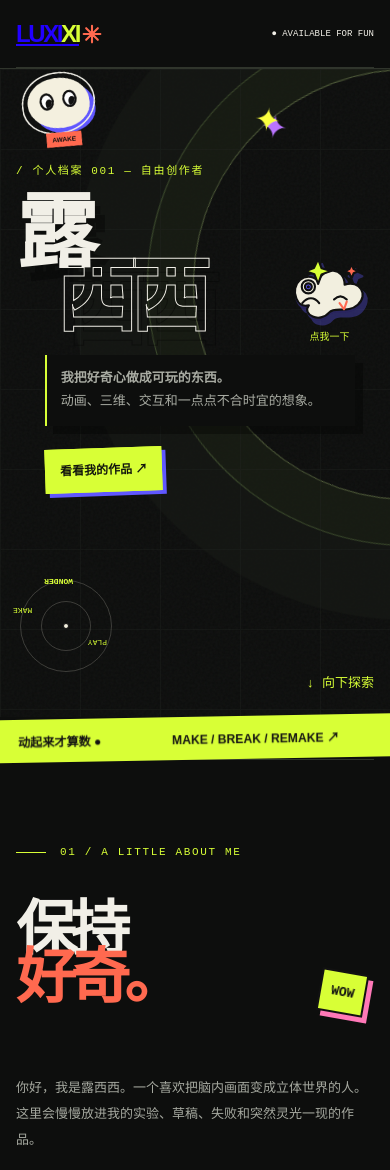
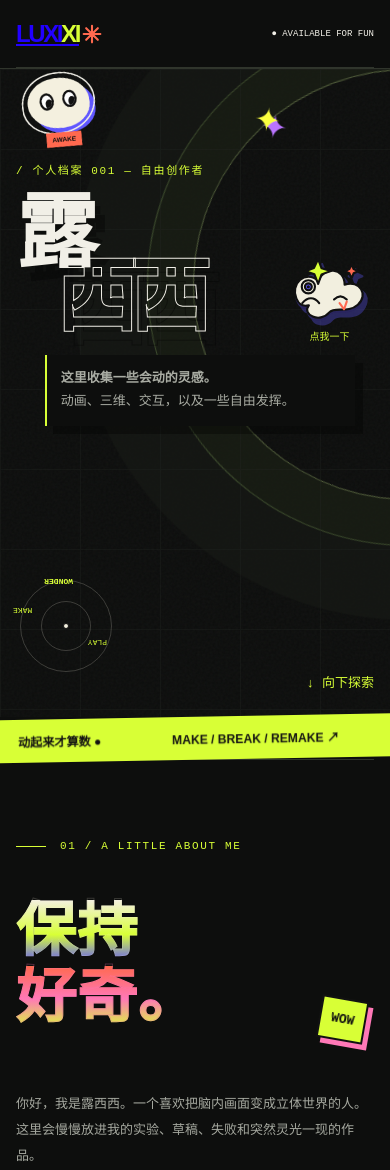
Before and after one commit to liluu0/luxixi, a Vue app: page / in a window 390 px wide. Shown: the top 1170 px of the page. Built offline with nearby package versions, Linux system fonts and the light colour scheme; no server answers.

Commit message:
调整首页保持好奇标题动效

```diff
--- a/src/components/HomePage.vue
+++ b/src/components/HomePage.vue
@@ -91,10 +91,7 @@ onUnmounted(() => cardObserver?.disconnect())
             / 个人档案 001 — 自由创作者
           </div>
           <h1>露<span>西西</span></h1>
-          <p><strong>我把好奇心做成可玩的东西。</strong><br>动画、三维、交互和一点点不合时宜的想象。</p>
-          <div class="mobile-hero-actions">
-            <a class="hero-work-link" href="#work">看看我的作品 ↗</a>
-          </div>
+          <p><strong>这里收集一些会动的灵感。</strong><br>动画、三维、交互，以及一些自由发挥。</p>
         </div>
         <div class="sticker-field" aria-label="首页装饰贴图">
           <button type="button" class="sticker sticker-eye" :class="`mood-${stickerMood}`" :aria-label="`贴纸状态：${moods[stickerMood]}，点击切换`" @click="pokeSticker">
@@ -229,16 +226,13 @@ onUnmounted(() => cardObserver?.disconnect())
 .cards .card-awaiting:focus-visible{opacity:1;translate:0 0}
 @media(prefers-reduced-motion:reduce){.cards .card-scroll-reveal{opacity:1;translate:none;transition:none}}
 .logo-star{display:inline-block;width:20px;height:20px;margin-left:3px;vertical-align:-2px;color:var(--orange)}
-.mobile-hero-actions,.mobile-doodle{display:none}
+.mobile-doodle{display:none}
 @media(max-width:700px){
   .site .hero{height:auto;min-height:calc(85svh - 68px);padding-block:92px 100px;align-items:start}
   .hero .content{width:100%;min-width:0}
   .hero h1{margin:24px 0 26px}
   .hero p{margin-left:8%;width:92%;max-width:310px;padding:12px 14px}
-  .mobile-hero-actions{display:flex;align-items:center;gap:18px;margin:22px 0 0 8%;pointer-events:auto;flex-wrap:wrap}
-  .mobile-hero-actions a{font:600 12px/1.5 'Microsoft YaHei',sans-serif;text-decoration:none;min-height:44px;display:inline-flex;align-items:center}
-  .hero-work-link{padding:0 14px;background:var(--acid);color:#11150d;border:1px solid var(--acid);box-shadow:4px 4px 0 var(--blue);transform:rotate(-2deg)}
-  .mobile-hero-actions a:focus-visible,.mobile-doodle:focus-visible{outline:2px solid var(--pink);outline-offset:5px}
+  .mobile-doodle:focus-visible{outline:2px solid var(--pink);outline-offset:5px}
   .hero .hero-doodle{display:none}
   .mobile-doodle{display:block;position:absolute;right:4%;top:180px;width:90px;padding:0;border:0;background:none;cursor:pointer;pointer-events:auto;color:var(--ink)}
   .mobile-doodle img{display:block;width:100%;transition:transform .25s ease;filter:drop-shadow(4px 5px 0 #6057ff55)}
--- a/src/style.css
+++ b/src/style.css
@@ -65,7 +65,11 @@
 .stamp:hover{color:#111;border-color:var(--acid);transform:rotate(2deg) translateY(-4px);box-shadow:7px 8px 0 var(--pink)}
 .stamp:hover:before{transform:translateX(0)}
 .sticker-orbit:after{background:#fff}
-.curiosity-title span,.curiosity-title em{display:inline-block;transform-origin:left center;transition:transform .45s cubic-bezier(.2,.9,.25,1.4),filter .35s}.curiosity-title:hover span{transform:translateX(9px) rotate(-3deg);filter:drop-shadow(7px 7px 0 var(--blue))}.curiosity-title:hover em{transform:translateX(-7px) rotate(3deg);filter:drop-shadow(7px 7px 0 var(--pink))}
+.curiosity-title{line-height:1.04;letter-spacing:.015em}
+.curiosity-title span,.curiosity-title em{display:inline-block;transform-origin:left center;transition:transform .45s cubic-bezier(.2,.9,.25,1.4),filter .35s;background-size:100% 100%;background-clip:text;-webkit-background-clip:text;-webkit-text-fill-color:transparent;-webkit-text-stroke:1px rgba(244,240,223,.18)}
+.curiosity-title span{background-image:linear-gradient(180deg,var(--paper) 0%,var(--acid) 55%,var(--blue) 100%)}
+.curiosity-title em{margin-top:.06em;background-image:linear-gradient(180deg,var(--orange) 0%,var(--pink) 52%,var(--acid) 100%);-webkit-text-stroke-color:rgba(255,120,183,.28)}
+.curiosity-title:hover span{transform:translateX(5px) rotate(-2deg);filter:saturate(1.15) brightness(1.08)}.curiosity-title:hover em{transform:translateX(-4px) rotate(2deg);filter:saturate(1.15) brightness(1.08)}
 @media(prefers-reduced-motion:reduce){.curiosity-title span,.curiosity-title em{transition:none}.curiosity-title:hover span,.curiosity-title:hover em{transform:none}}
 
 .work-doodle{display:grid;place-items:center;overflow:visible}
```
